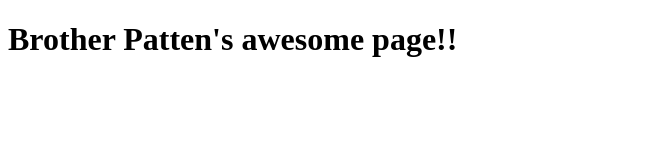
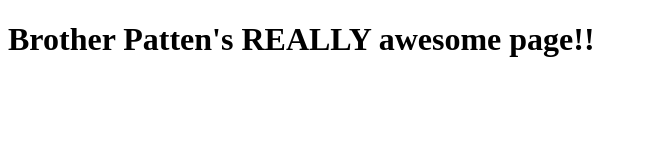
Before and after one commit to pat10/test130, a plain HTML site: page index.html in a window 1280 px wide. Shown: the whole page, without its empty margins (0-647 px from the left). Drawn offline with Linux system fonts and the light colour scheme.

Commit message:
Add more awesomeness.

```diff
--- a/index.html
+++ b/index.html
@@ -6,6 +6,6 @@
     <title>WDD 130</title>
 </head>
 <body>
-    <h1>Brother Patten's awesome page!!</h1>
+    <h1>Brother Patten's REALLY awesome page!!</h1>
 </body>
 </html>
```
